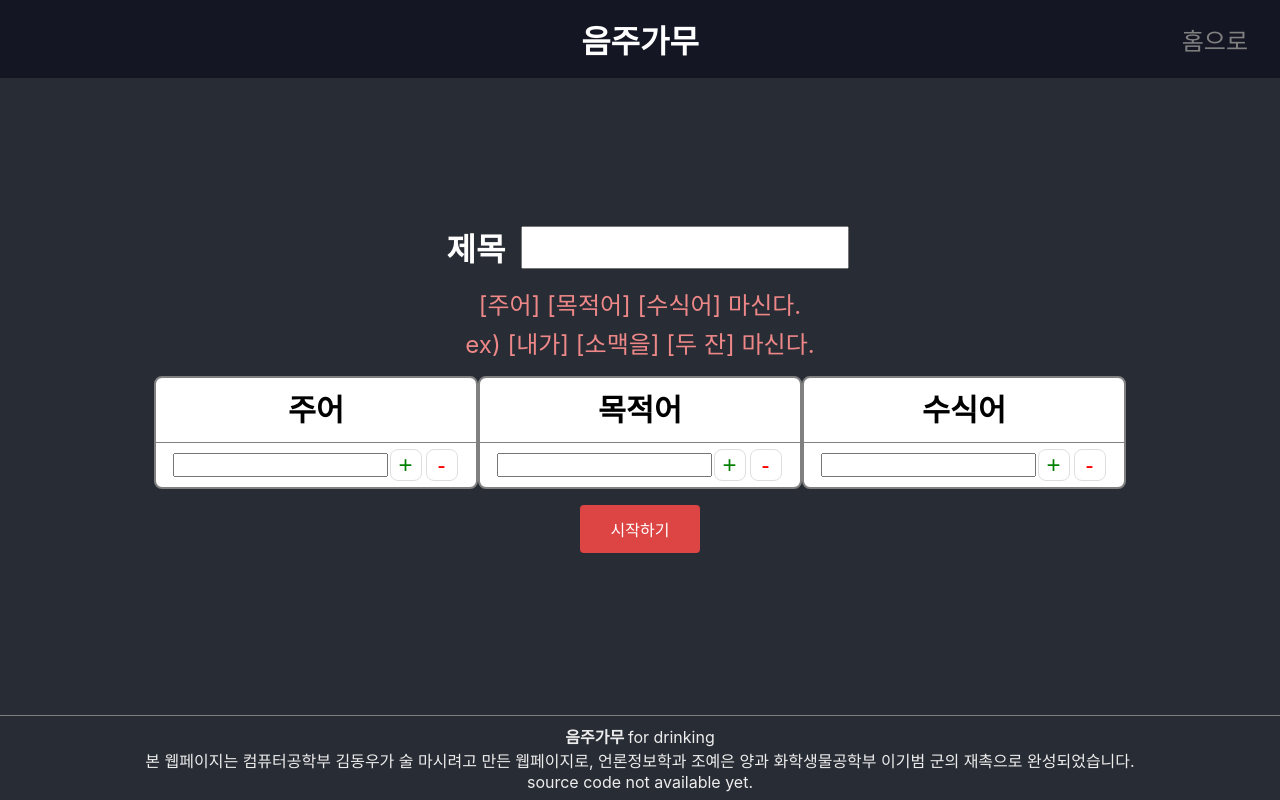
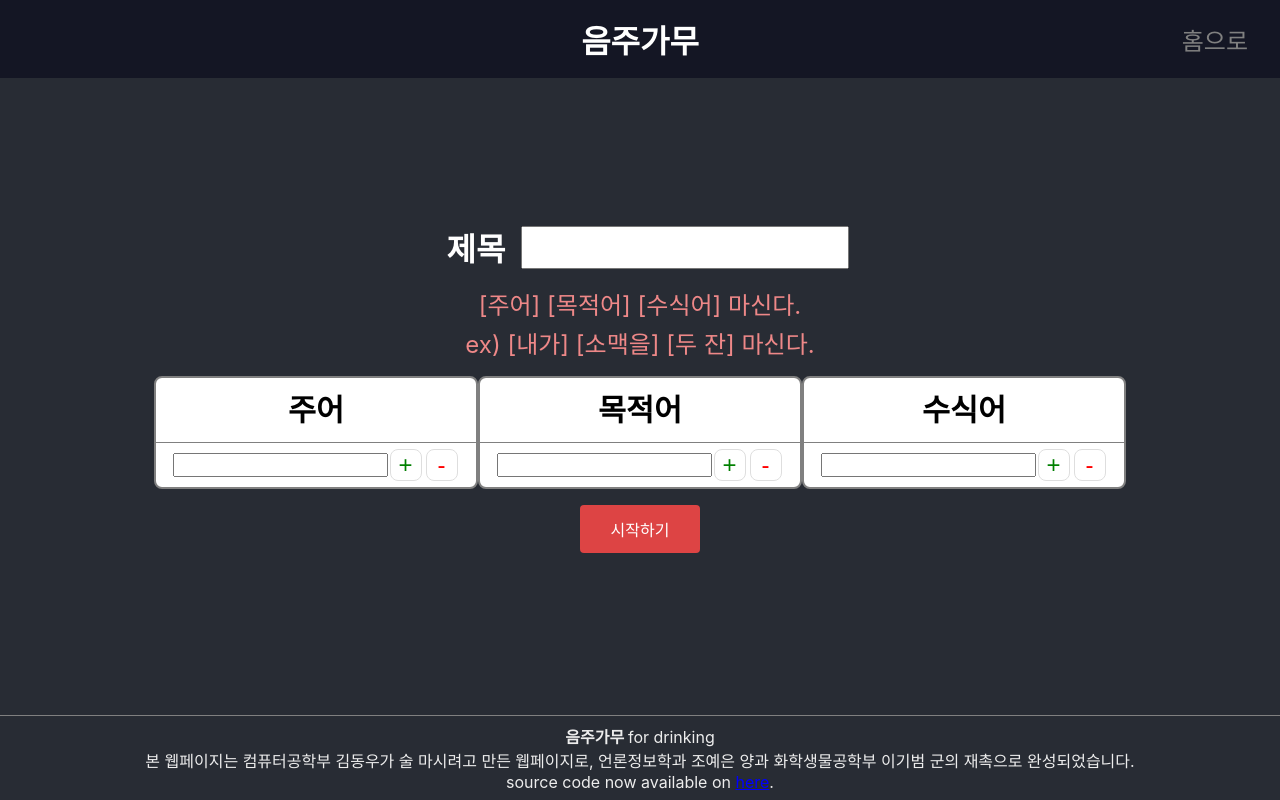
Before and after one commit to KRKimDongWoo/alcoholic, a React (Create React App) app: page /drinking in a window 1280 px wide. Built offline with nearby package versions, Linux system fonts and the light colour scheme.

Commit message:
update source code

```diff
--- a/src/component/menu/Footer.js
+++ b/src/component/menu/Footer.js
@@ -1,6 +1,7 @@
 import React, { Component } from 'react'
 import './Footer.css'
 
+const githubLink = "https://github.com/KRKimDongWoo/alcoholic"
 class Footer extends Component {
 	render() {
 		return(
@@ -12,7 +13,12 @@ class Footer extends Component {
 					본 웹페이지는 컴퓨터공학부 김동우가 술 마시려고 만든 웹페이지로, 언론정보학과 조예은 양과 화학생물공학부 이기범 군의 재촉으로 완성되었습니다.
 				</p>
 				<p className='footer-content'>
-					source code not available yet.
+					{'source code now available on '}
+					<a
+						href={githubLink}
+						style={{color: 'blue'}}>
+						here
+					</a>.
 				</p>
 			</div>
 		)
```
